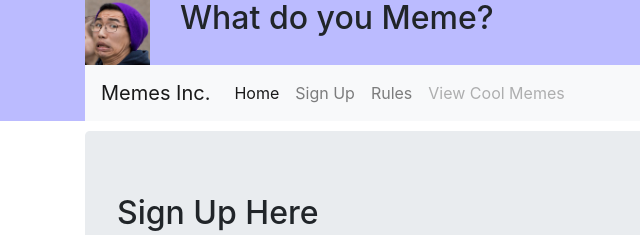
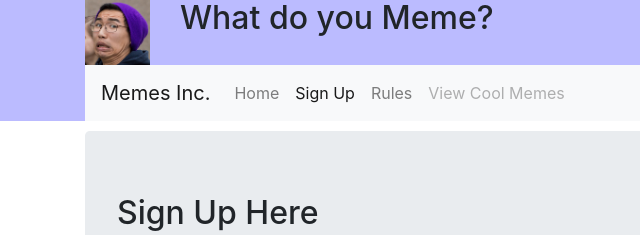
Before and after one commit to Ncm9658/2017fall, a website: page jquery-mockup/signup.html in a window 1280 px wide. Shown: the top 235 px of the page, 0-640 px from the left. Drawn offline with nearby package versions, Linux system fonts and the light colour scheme.

Commit message:
Added package.json Updat jquery-mockup files

```diff
--- a/jquery-mockup/_header.html
+++ b/jquery-mockup/_header.html
@@ -9,8 +9,3 @@
         <div id="nav-placeholder"></div>
     </div>
 </header>
-<script>
-        $(function() {
-            $("#nav-placeholder").load("_nav.html");
-        })
-</script>
--- a/jquery-mockup/_nav.html
+++ b/jquery-mockup/_nav.html
@@ -5,7 +5,7 @@
         </button>
         <div class="collapse navbar-collapse" id="navbarNavAltMarkup">
           <div class="navbar-nav">
-            <a class="nav-item nav-link active" id="home-link" href="/">Home <span class="sr-only">(current)</span></a>
+            <a class="nav-item nav-link active" id="home-link" href="index.html">Home <span class="sr-only">(current)</span></a>
             <a class="nav-item nav-link" id="signup-link" href="signup.html">Sign Up</a>
             <a class="nav-item nav-link" href="rules.html">Rules</a>
             <a class="nav-item nav-link disabled" href="viewcoolmemes.html">View Cool Memes</a>
--- a/jquery-mockup/navigation.js
+++ b/jquery-mockup/navigation.js
@@ -1,7 +1,9 @@
 $(function(){
     $("#header-placeholder").load("_header.html", function(){
+        $("#nav-placeholder").load(navProperties.mainNav, function(){
             $(".nav-link").removeClass("active");
-            $("#signup-link").addClass("active");
+            $(`#${navProperties.currentSection}-link`).addClass("active");
+        });
     });
 
     $(".btn-primary").click(function(){
--- a/jquery-mockup/signup.html
+++ b/jquery-mockup/signup.html
@@ -18,7 +18,12 @@
                 <p>Whatever</p>
             </div>
         </div>
-
+        <script>
+                var navProperties = {
+                    mainNav: "_nav.html",
+                    currentSection: "signup"
+                };
+            </script>
         <script src="https://code.jquery.com/jquery-3.2.1.min.js" crossorigin="anonymous"></script>
         <script src="https://cdnjs.cloudflare.com/ajax/libs/popper.js/1.11.0/umd/popper.min.js" integrity="sha384-b/U6ypiBEHpOf/4+1nzFpr53nxSS+GLCkfwBdFNTxtclqqenISfwAzpKaMNFNmj4" crossorigin="anonymous"></script>
         <script src="https://maxcdn.bootstrapcdn.com/bootstrap/4.0.0-beta/js/bootstrap.min.js" integrity="sha384-h0AbiXch4ZDo7tp9hKZ4TsHbi047NrKGLO3SEJAg45jXxnGIfYzk4Si90RDIqNm1" crossorigin="anonymous"></script>
```
Also changed, not shown: jquery-mockup/index.html (+6 -1 lines), package.json (added, +19 -0 lines). Lines whose indentation alone changed are shown as unchanged.
